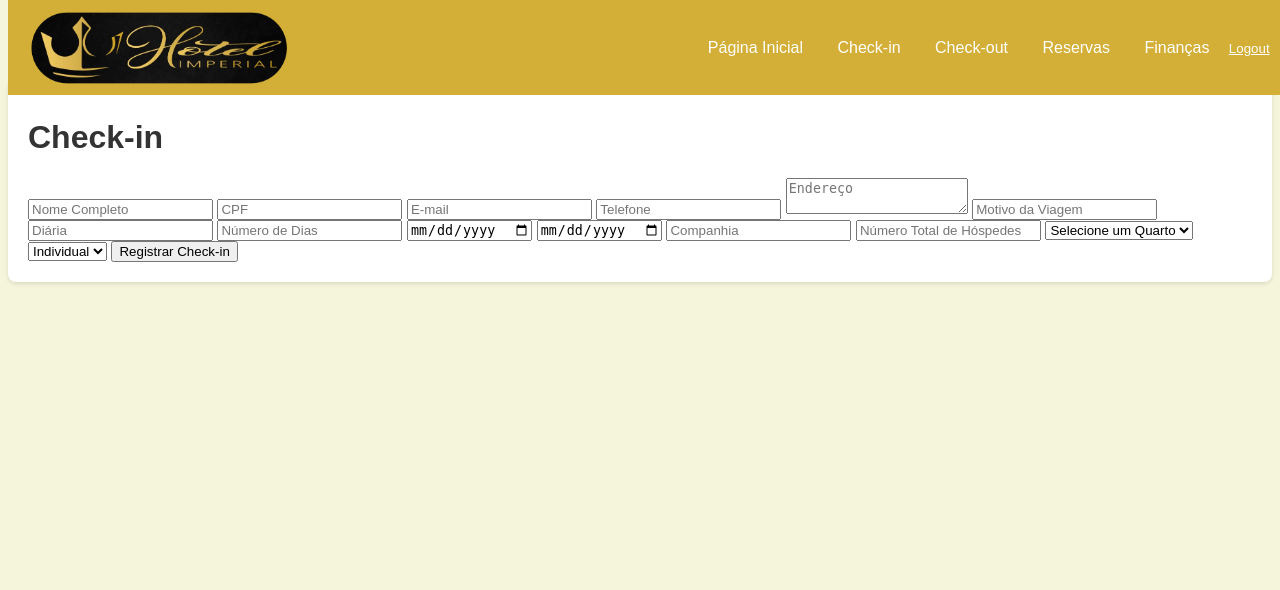
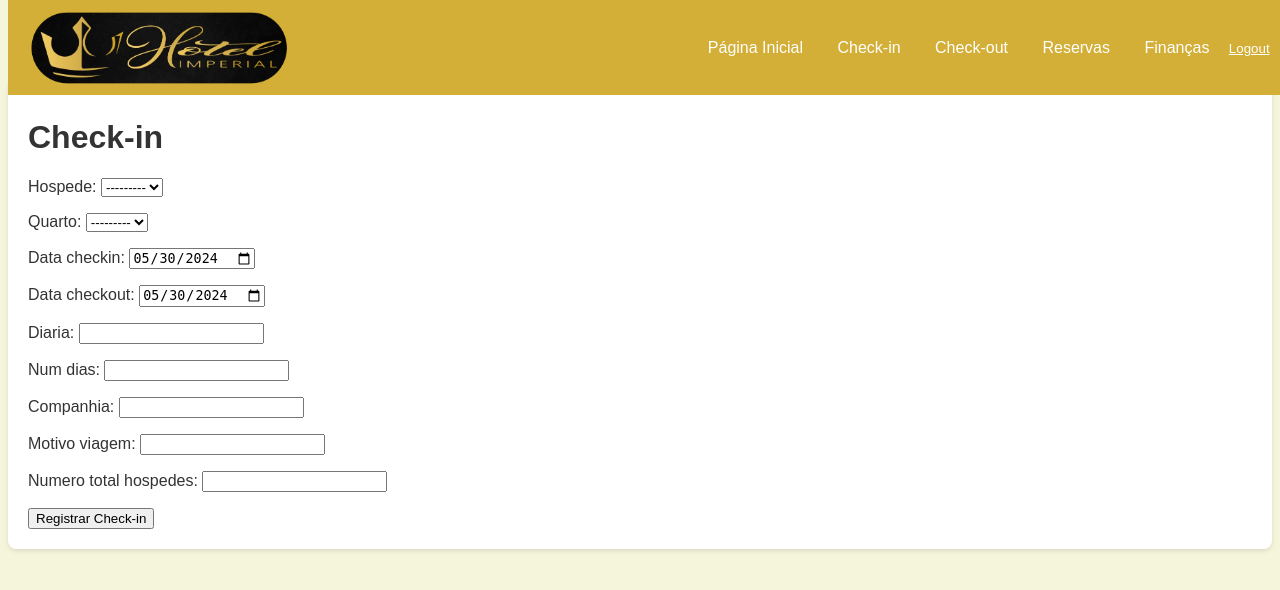
Before and after one commit to MiqueiasBoeira/sistema_hotel_imperial, a Django app: page /checkin/ in a window 1280 px wide. Shown: the top 590 px of the page. Run offline with Django 5.2, Linux system fonts and the light colour scheme; the visitor is signed in with stand-in values (Sample User, id 1); data that the repository does not hold is empty.

Commit message:
Atualizar view de check-in para usar formulário Django e estabelecer relacionamentos automaticamente

```diff
--- /dev/null
+++ b/core/forms.py
@@ -0,0 +1,18 @@
+from django import forms
+from .models import Checkin, Quarto, Hospede
+
+
+class CheckinForm(forms.ModelForm):
+    class Meta:
+        model = Checkin
+        fields = [
+            'hospede', 'quarto', 'data_checkin', 'data_checkout',
+            'diaria', 'num_dias', 'companhia', 'motivo_viagem', 'numero_total_hospedes'
+        ]
+
+    def __init__(self, *args, **kwargs):
+        super().__init__(*args, **kwargs)
+        self.fields['quarto'].queryset = Quarto.objects.filter(estado='livre')
+        self.fields['hospede'].queryset = Hospede.objects.all()
+        self.fields['data_checkin'].widget = forms.DateInput(attrs={'type': 'date'})
+        self.fields['data_checkout'].widget = forms.DateInput(attrs={'type': 'date'})
--- a/core/templates/core/checkin.html
+++ b/core/templates/core/checkin.html
@@ -4,38 +4,16 @@
 
 {% block content %}
 
+<div class="checkin-container">
 <h1>Check-in</h1>
-        <form method="post">
-            {% csrf_token %}
-            <input type="text" name="nome_completo" placeholder="Nome Completo" required>
-            <input type="text" name="cpf" placeholder="CPF" required>
-            <input type="email" name="email" placeholder="E-mail" required>
-            <input type="text" name="telefone" placeholder="Telefone" required>
-            <textarea name="endereco" placeholder="Endereço" required></textarea>
-            <input type="text" name="motivo_viagem" placeholder="Motivo da Viagem" required>
-            <input type="number" name="diaria" placeholder="Diária" required>
-            <input type="number" name="num_dias" placeholder="Número de Dias" required>
-            <input type="date" name="data_checkin" placeholder="Data de Check-in" required>
-            <input type="date" name="data_checkout" placeholder="Data de Check-out" required>
-            <input type="text" name="companhia" placeholder="Companhia">
-            <input type="number" name="numero_total_hospedes" placeholder="Número Total de Hóspedes" required>
-            <select name="quarto_id" required>
-                <option value="">Selecione um Quarto</option>
-                {% for quarto in quartos %}
-                <option value="{{ quarto.id }}">{{ quarto.numero_quarto }}</option>
-                {% endfor %}
-            </select>
-            <select name="tipo_cliente" id="tipo_cliente" required>
-                <option value="individual">Individual</option>
-                <option value="empresa">Empresa</option>
-            </select>
-            <div id="empresa_info" style="display: none;">
-                <input type="text" name="nome_empresa" placeholder="Nome da Empresa">
-                <input type="text" name="cnpj" placeholder="CNPJ">
-            </div>
-            <button type="submit">Registrar Check-in</button>
-        </form>
-    </div>
+<form method="post">
+        {% csrf_token %}
+        {{ form.as_p }}
+        <button type="submit">Registrar Check-in</button>
+    </form>
+</div>
+
+</div>
 
 
 {% block extra_script %}
--- a/core/views.py
+++ b/core/views.py
@@ -3,6 +3,7 @@ from django.shortcuts import render, redirect, get_object_or_404
 from .models import Quarto, Hospede, Checkin, Empresa, Checkout, Financeira, Reserva
 from django.contrib.auth.decorators import login_required, permission_required
 from django.contrib import messages
+from .forms import CheckinForm
 
 
 
@@ -37,62 +38,18 @@ def pagina_inicial(request):
 @login_required
 def checkin_view(request):
     if request.method == 'POST':
-        nome_completo = request.POST['nome_completo']
-        cpf = request.POST['cpf']
-        email = request.POST['email']
-        telefone = request.POST['telefone']
-        endereco = request.POST['endereco']
-        motivo_viagem = request.POST['motivo_viagem']
-        diaria = request.POST['diaria']
-        num_dias = request.POST['num_dias']
-        data_checkin = request.POST['data_checkin']
-        companhia = request.POST['companhia']
-        numero_total_hospedes = request.POST['numero_total_hospedes']
-        quarto_id = request.POST['quarto_id']
-        tipo_cliente = request.POST['tipo_cliente']
-
-        empresa = None
-        if tipo_cliente == 'empresa':
-            nome_empresa = request.POST['nome_empresa']
-            cnpj = request.POST['cnpj']
-            empresa, created = Empresa.objects.get_or_create(
-                cnpj=cnpj,
-                defaults={'nome_empresa': nome_empresa}
-            )
-
-        hospede, created = Hospede.objects.get_or_create(
-            cpf=cpf,
-            defaults={
-                'nome_completo': nome_completo,
-                'email': email,
-                'telefone': telefone,
-                'endereco': endereco,
-                'tipo_cliente': tipo_cliente,
-                'empresa': empresa
-            }
-        )
-
-        checkin = Checkin.objects.create(
-            hospede=hospede,
-            quarto_id=quarto_id,
-            data_checkin=data_checkin,
-            diaria=diaria,
-            num_dias=num_dias,
-            companhia=companhia,
-            motivo_viagem=motivo_viagem,
-            numero_total_hospedes=numero_total_hospedes
-        )
-
-        quarto = Quarto.objects.get(id=quarto_id)
-        quarto.estado = 'ocupado'
-        quarto.save()
-
-        return redirect('pagina_inicial')
-
-    quartos = Quarto.objects.filter(estado='livre')
-    return render(request, 'core/checkin.html', {'quartos': quartos})
-
-
+        form = CheckinForm(request.POST)
+        if form.is_valid():
+            checkin = form.save()
+            quarto = checkin.quarto
+            quarto.estado = 'ocupado'
+            quarto.hospede = checkin.hospede
+            quarto.checkin = checkin
+            quarto.save()
+            return redirect('pagina_inicial')
+    else:
+        form = CheckinForm()
+    return render(request, 'core/checkin.html', {'form': form})
 
 @login_required
 def checkout_view(request):
```
